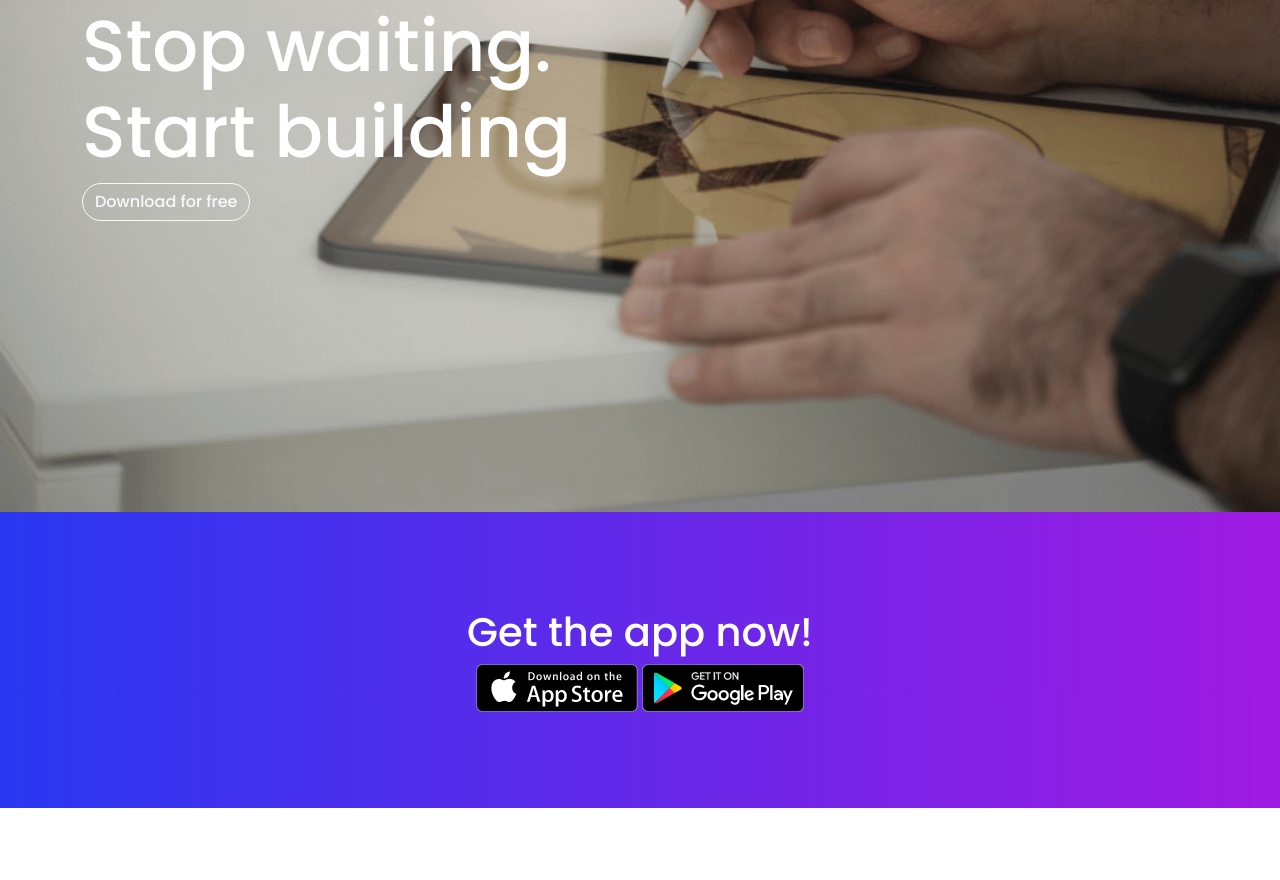
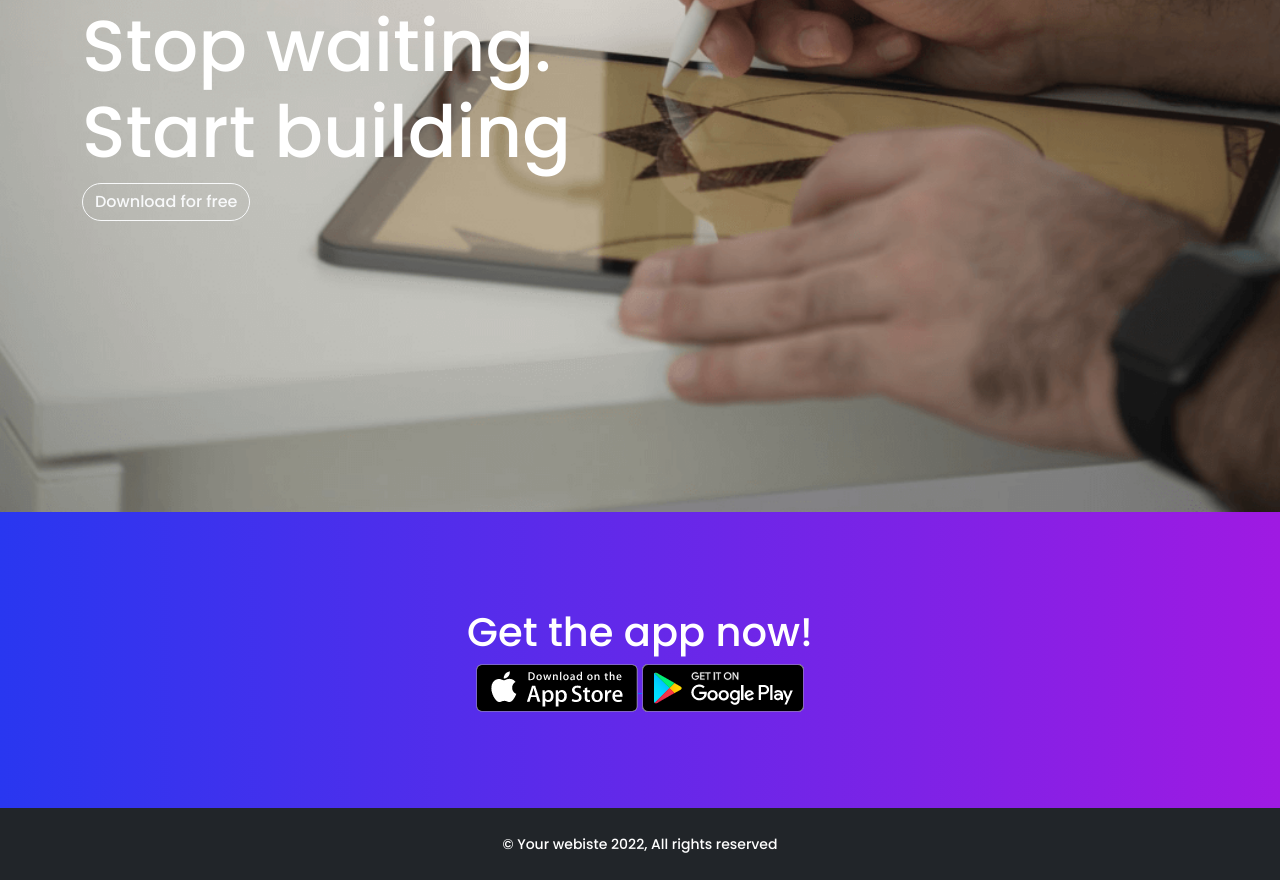
Before and after one commit to CsdSreekanta/Mobile-website, a plain HTML site: page index.html in a window 1280 px wide. Shown: the part 2863-3743 px from the top of the page. Before the commit the page ends 3671 px from the top, so only its background shows below. Drawn offline with nearby package versions, Linux system fonts and the light colour scheme.

Commit message:
footer added

```diff
--- a/index.html
+++ b/index.html
@@ -168,6 +168,12 @@
          </div>
 
         </section>
+        <!-- footer start -->
+        <footer class="bg-dark py-4">
+          <div class="text-center">
+            <small class="text-white">&copy; Your webiste 2022, All rights reserved</small>
+          </div>
+        </footer>
 
      </main>
 
```
